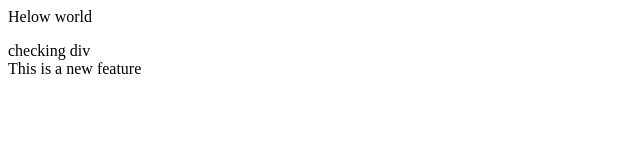
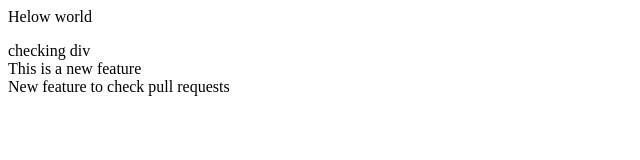
Before and after one commit to OmkarGarate/localrepo, a plain HTML site: page index.html in a window 1280 px wide. Shown: the whole page, without its empty margins (0-640 px from the left). Drawn offline with Linux system fonts and the light colour scheme.

Commit message:
feature to checkout PR

```diff
--- a/index.html
+++ b/index.html
@@ -2,3 +2,5 @@
 <div>checking div</div>
 
 <div> This is a new feature </div>
+
+<div>New feature to check pull requests</div>
```
